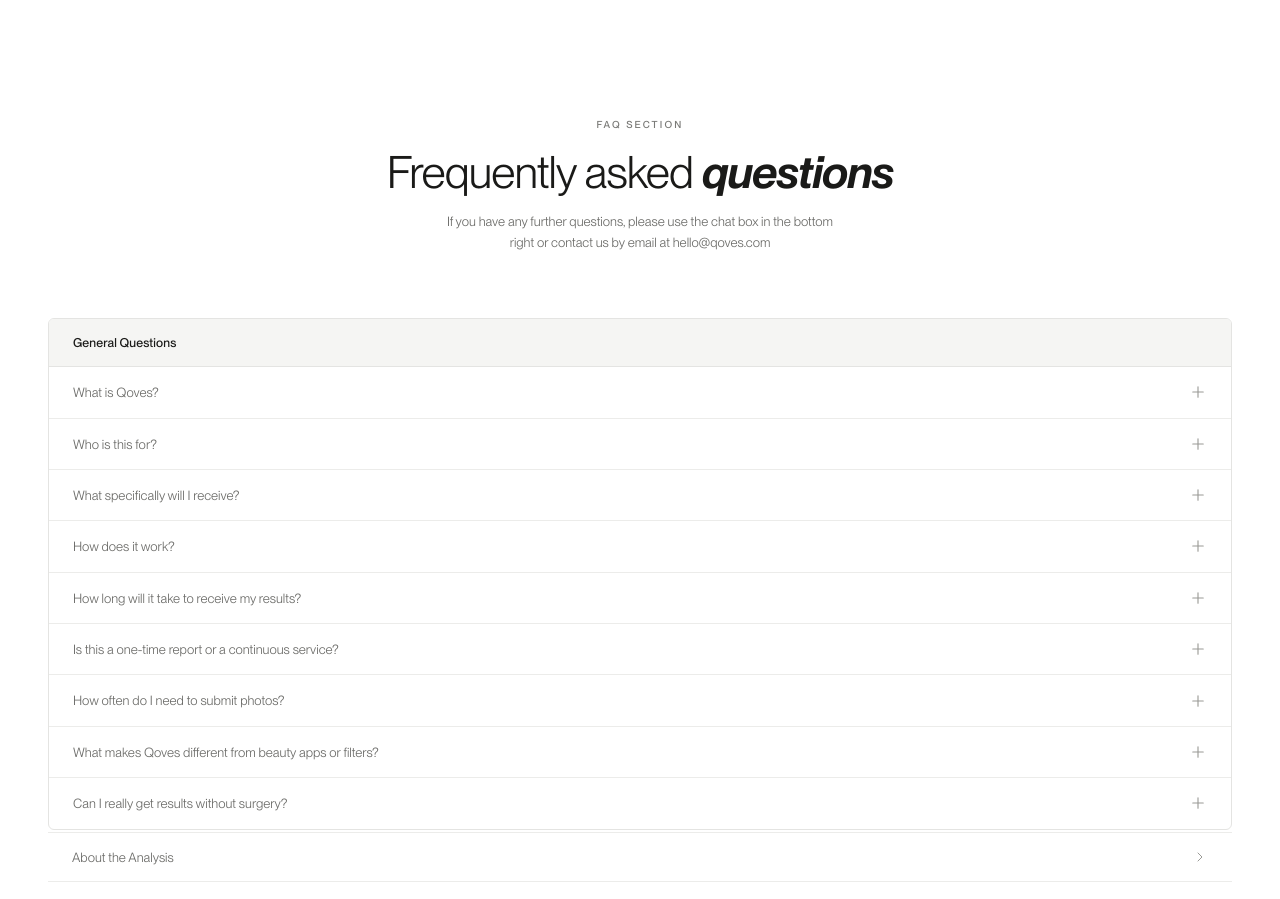
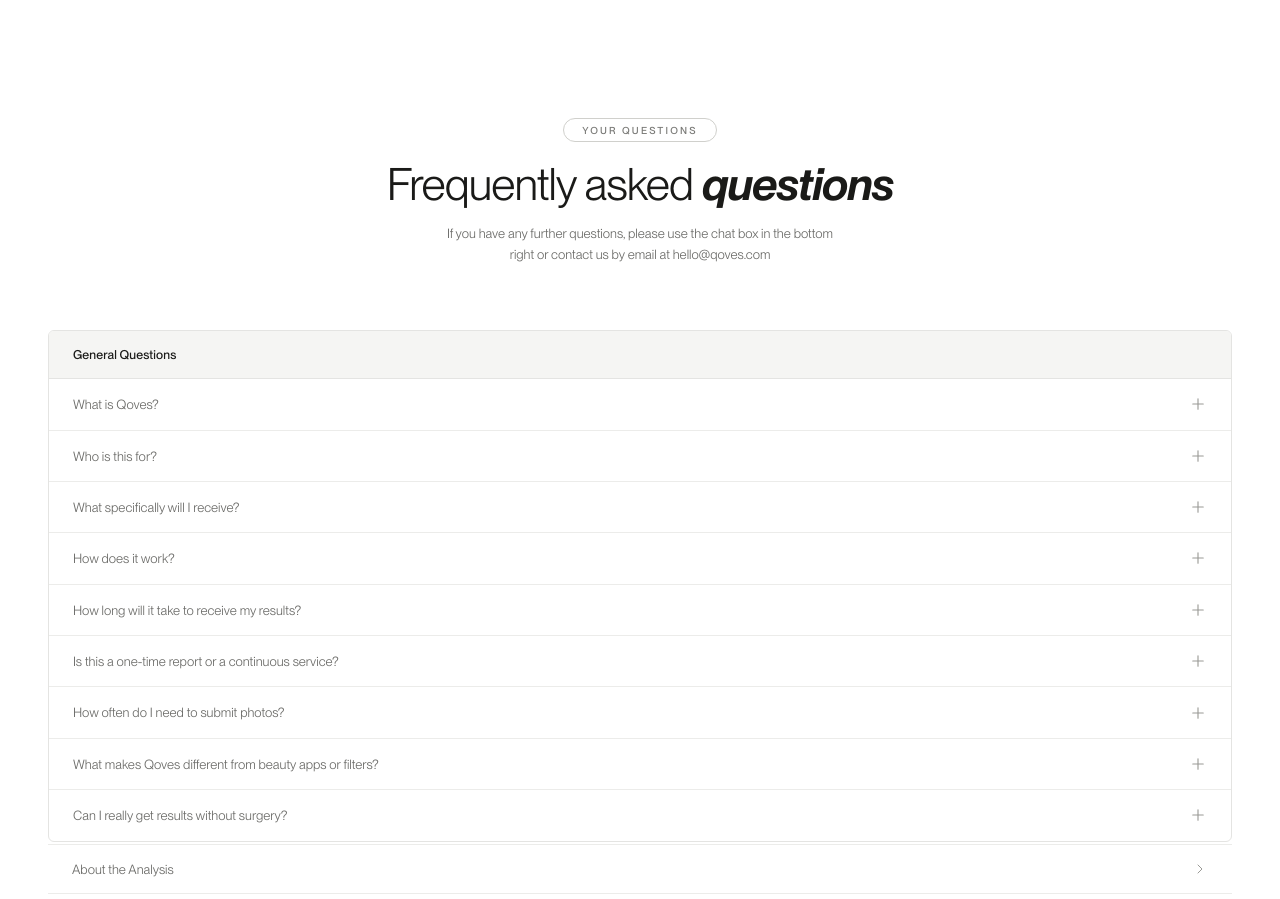
Before and after one commit to ABF00711/Quoves_Frontend-Next.js-, a Next.js app: page / in a window 1280 px wide. Shown: the part 1763-2662 px from the top of the page. Built offline with nearby package versions, Linux system fonts and the light colour scheme.

Commit message:
refactor(FAQ): modify YOUR QUESTION btn

```diff
--- a/src/components/sections/FAQ/FAQ.module.scss
+++ b/src/components/sections/FAQ/FAQ.module.scss
@@ -17,6 +17,12 @@
 
 .label {
   @include label;
+  display: inline-flex;
+  align-items: center;
+  justify-content: center;
+  padding: 5px 18px;
+  border: 1px solid #d0d0cc;
+  border-radius: 99px;
   margin-bottom: 18px;
 }
 
--- a/src/components/sections/FAQ/index.tsx
+++ b/src/components/sections/FAQ/index.tsx
@@ -132,7 +132,7 @@
     <section ref={sectionRef} className={styles.section}>
       <div className={styles.container}>
         <div ref={topRef} className={styles.top}>
-          <p className={styles.label}>FAQ Section</p>
+          <p className={styles.label}>Your Questions</p>
           <h2 className={styles.heading}>
             Frequently asked{' '}
             <span className={styles.headingAccent}>questions</span>
```
